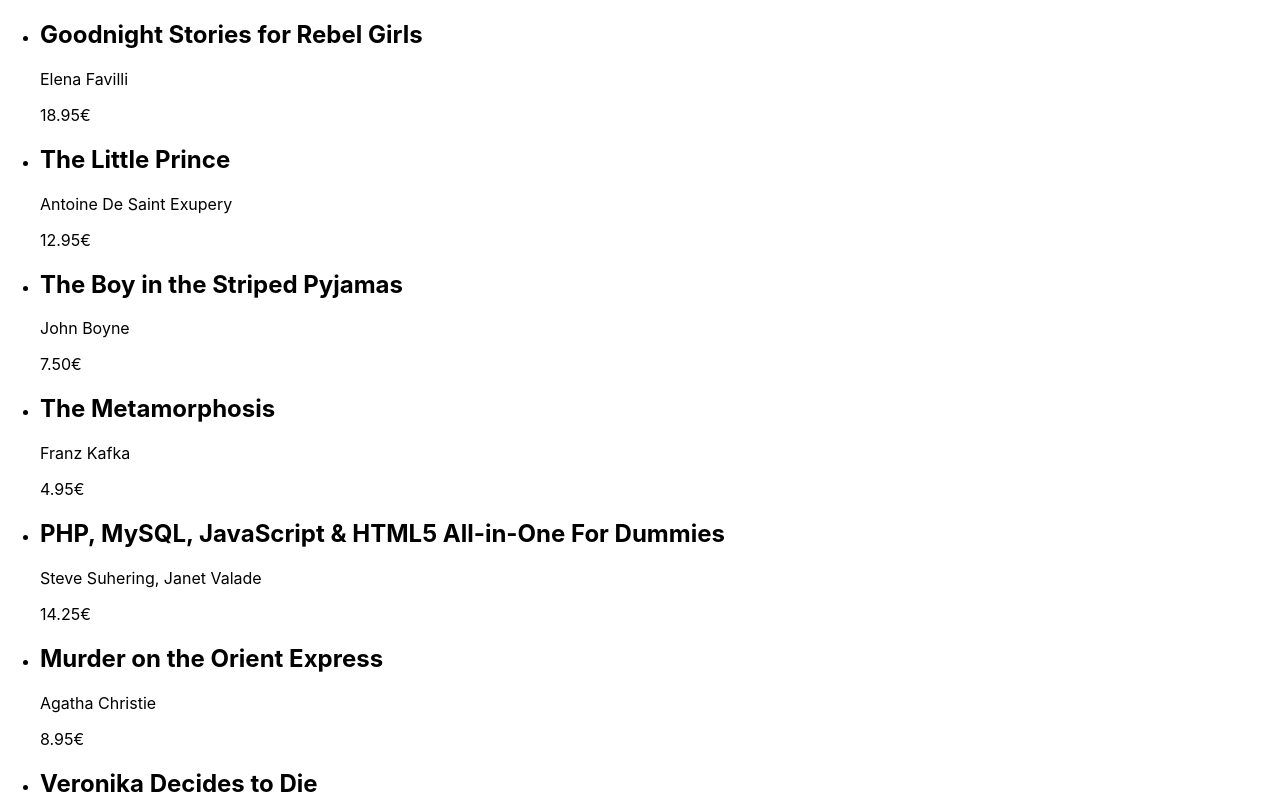
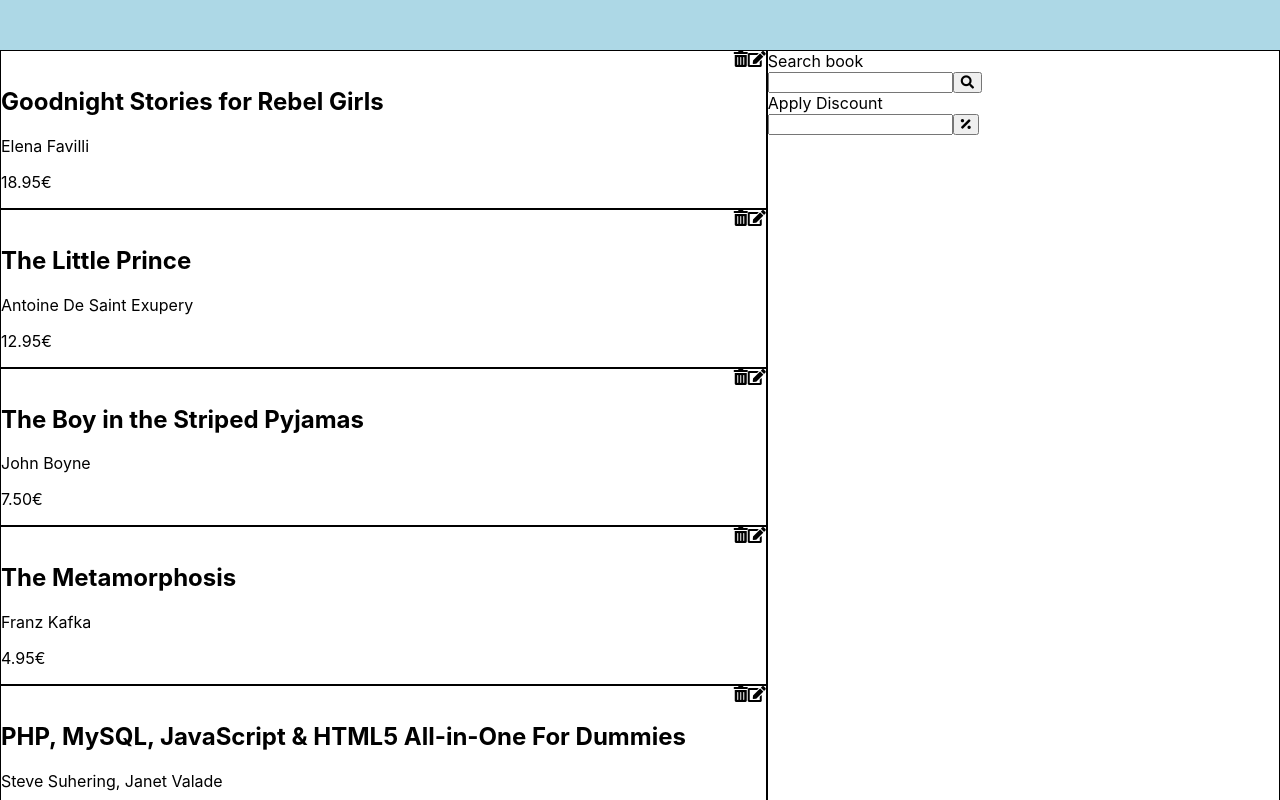
Before and after one commit to trizgb/library-stock, a React (Create React App) app: page / in a window 1280 px wide. Shown: the top 800 px of the page. Built offline with nearby package versions, Linux system fonts and the light colour scheme.

Commit message:
Assigned initial state

```diff
--- a/public/index.html
+++ b/public/index.html
@@ -1,12 +1,12 @@
 <!DOCTYPE html>
 <html lang="en">
+
 <head>
   <meta charset="utf-8" />
   <link rel="shortcut icon" href="%PUBLIC_URL%/favicon.png" />
-    <meta
-      name="viewport"
-      content="width=device-width, initial-scale=1, shrink-to-fit=no"
-    />
+  <link rel="stylesheet" href="https://use.fontawesome.com/releases/v5.8.1/css/all.css"
+    integrity="sha384-50oBUHEmvpQ+1lW4y57PTFmhCaXp0ML5d60M1M7uH2+nqUivzIebhndOJK28anvf" crossorigin="anonymous">
+  <meta name="viewport" content="width=device-width, initial-scale=1, shrink-to-fit=no" />
   <meta name="theme-color" content="#000000" />
   <!--
       manifest.json provides metadata used when your web app is installed on a
@@ -24,6 +24,7 @@
     -->
   <title>Books App</title>
 </head>
+
 <body>
   <noscript>You need to enable JavaScript to run this app.</noscript>
   <div id="root"></div>
@@ -38,4 +39,5 @@
       To create a production bundle, use `npm run build` or `yarn build`.
     -->
 </body>
+
 </html>
--- a/src/App.js
+++ b/src/App.js
@@ -7,6 +7,13 @@
     super(props);
     this.state = {
       books: [],
+      editBook: {
+        "title": '',
+        "author": '',
+        "price": ''
+      },
+      searchBook: '',
+      priceDiscount: ''
     }
   }
 
@@ -23,9 +30,13 @@
           <div className="main__wrapper">
             <div className="books__container">
               <ul className="books__list">
-                {dataBooks.map(item => {
+                {dataBooks.map((item, index) => {
                   return (
-                    <li className="books__list-item">
+                    <li className="books__list-item" key={index}>
+                      <div className="features__container">
+                        <i className="fas fa-trash-alt"></i>
+                        <i className="fas fa-edit"></i>
+                      </div>
                       <div className="book__container">
                         <h2 className="book__title">{item.title}</h2>
                         <p className="book__author">{item.author}</p>
@@ -39,15 +50,16 @@
             <div className="filters__container">
               <div className="filters__wrapper">
                 <div className="search__title-container">
-                <label htmlFor="" className="search__title-label"></label>
-                <input type="text" className="search__field"/>
+                  <label htmlFor="" className="search__title-label">Search book</label>
+                  <input type="text" className="search__field" />
+                  <button className="button search__button"><i className="fas fa-search"></i></button>
                 </div>
                 <div className="filter__discount-container">
                   <form action="" className="filter__discount">
-                  <label htmlFor="" className="filter__discount-label"></label>
-                  <input type="number" className="discount__field"/>
+                    <label htmlFor="" className="filter__discount-label">Apply Discount</label>
+                    <input type="number" className="discount__field" />
+                    <button type="submit" className="button discount__button"><i className="fas fa-percentage"></i></button>
                   </form>
-                  <button className="discount__button">Apply</button>
                 </div>
               </div>
             </div>
--- a/src/App.scss
+++ b/src/App.scss
@@ -0,0 +1,101 @@
+// * {
+//   margin: 0;
+// }
+
+.app {
+  background-color: white;
+}
+
+.app__header {
+  height: 50px;
+  width: 100%;
+  background-color: lightblue
+}
+
+.header__wrapper {}
+
+.logo__container {}
+
+.app__main {}
+
+.main__wrapper {
+  display: flex;
+}
+
+.books__container {
+  width: 60vw;
+}
+
+.books__list {
+  list-style: none;
+  margin: 0;
+  padding: 0;
+}
+
+.books__list-item {
+  border: 1px solid black;
+}
+
+.features__container {
+  display: flex;
+  justify-content: flex-end;
+}
+
+.fas {}
+
+.fa-trash-alt
+
+.fa-edit
+
+.book__container {}
+
+.book__title {}
+
+.book__author {}
+
+.book__price {}
+
+.filters__container {
+  width: 40vw;
+  border: 1px solid black;
+
+}
+
+.filters__wrapper {}
+
+.search__title-container {}
+
+.search__title-label {
+  display: block;
+
+}
+
+.search__field {}
+
+.button {}
+
+.search__button {}
+
+.fa-search {}
+
+.filter__discount-container {}
+
+.filter__discount {}
+
+.filter__discount-label {
+  display: block;
+}
+
+.discount__field {}
+
+.discount__button {}
+
+.fa-percentage {}
+
+.app__footer {
+  height: 50px;
+  width: 100%;
+  background-color: lightblue
+}
+
+.footer__wrapper {}
```
Lines whose indentation alone changed are shown as unchanged.
